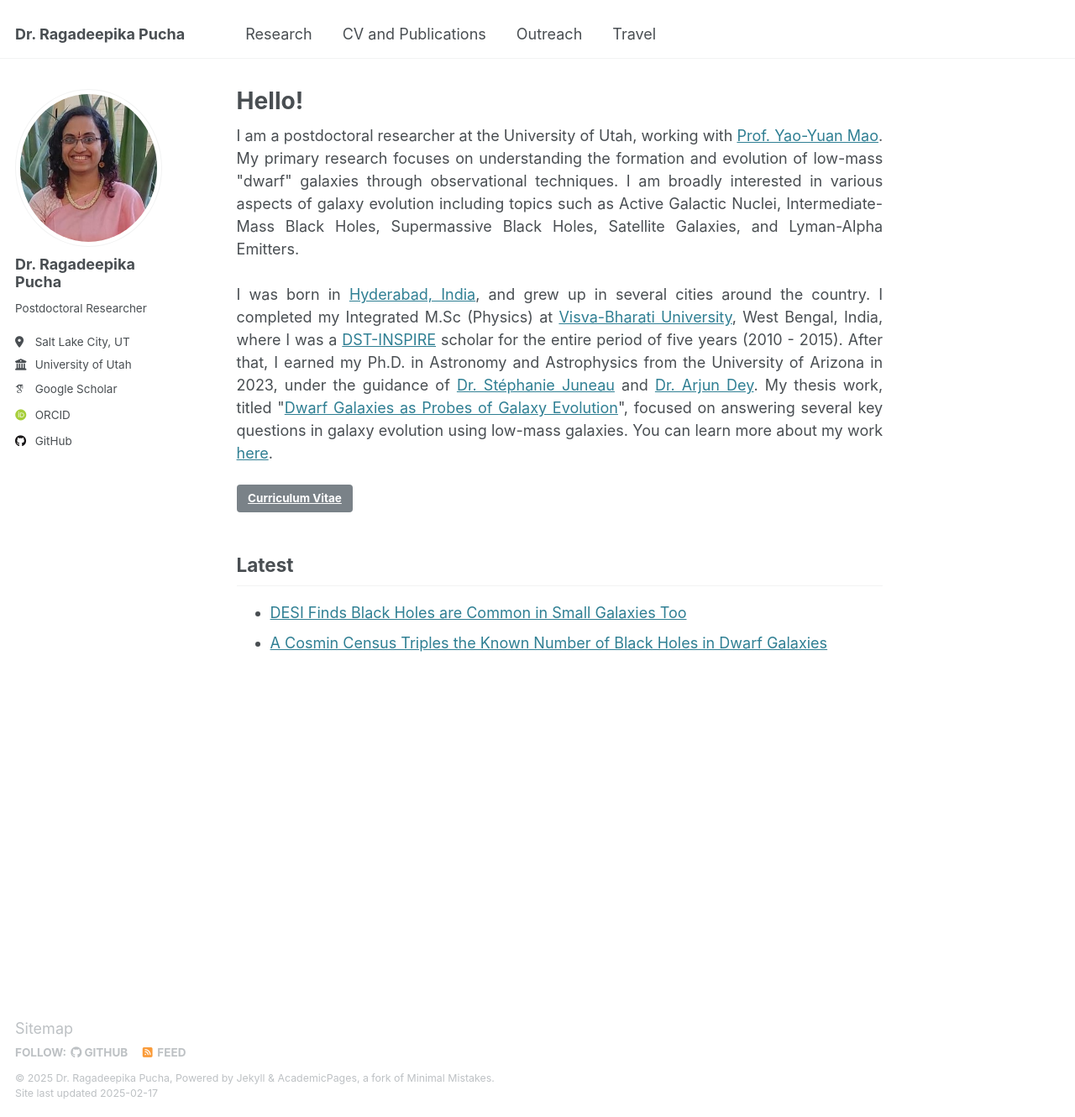
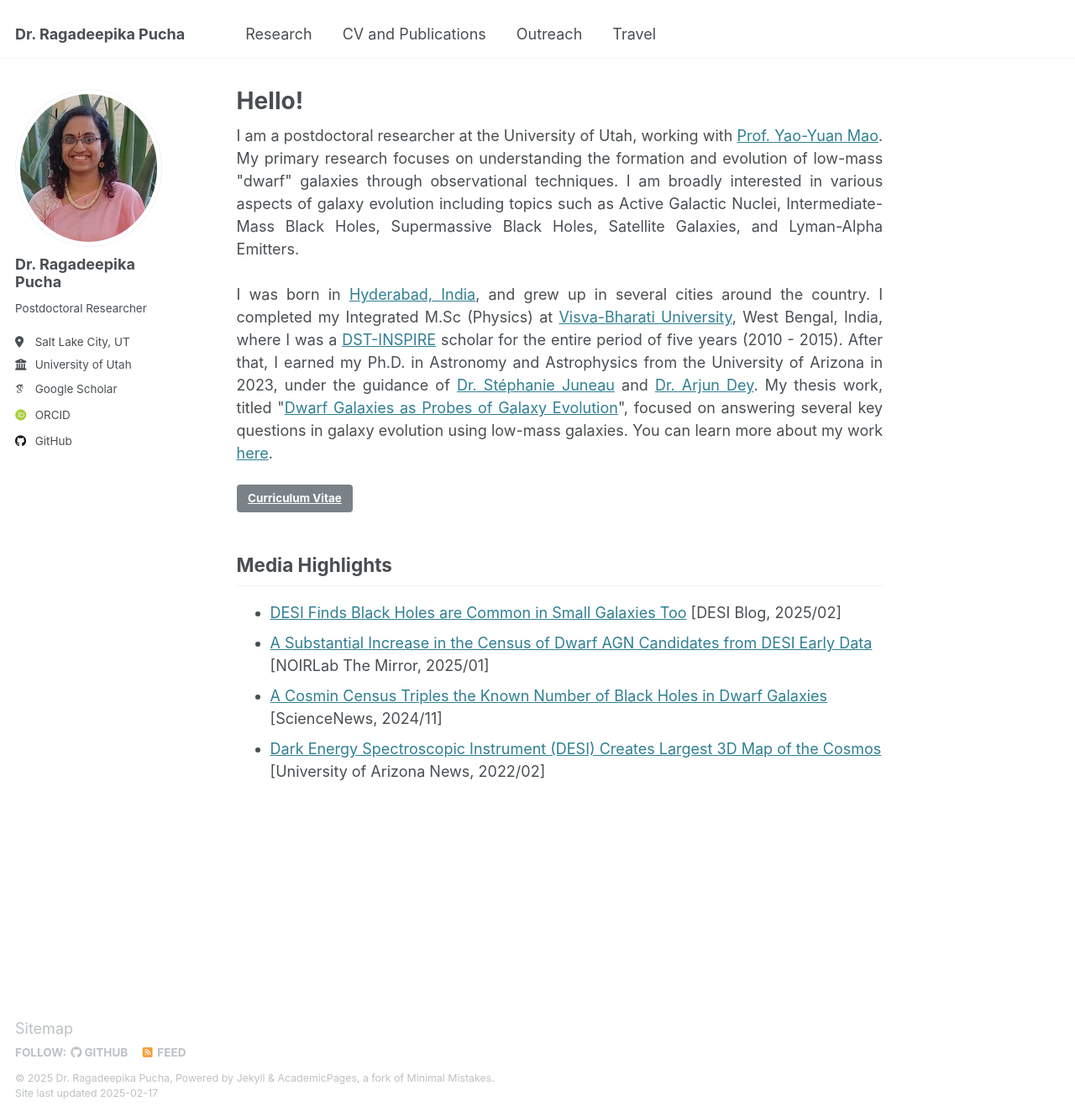
Before and after one commit to Ragadeepika-Pucha/Ragadeepika-Pucha.github.io, a Jekyll site: the page built from _pages/about.md, in a window 1280 px wide and 1330 px high. Shown: the whole window at 84% size. Built offline with Jekyll 4.4.1, drawn with Linux system fonts in a browser that asks for light colours; some web fonts are replaced.

Commit message:
media highlights added

```diff
--- a/_pages/about.md
+++ b/_pages/about.md
@@ -15,7 +15,9 @@ I was born in <a href="https://en.wikipedia.org/wiki/Hyderabad">Hyderabad, India
 
 [Curriculum Vitae](http://ragadeepika-pucha.github.io/files/Pucha_CV.pdf){: .btn .btn-purple}
 
-## Latest
+## Media Highlights
 
-* [DESI Finds Black Holes are Common in Small Galaxies Too](https://www.desi.lbl.gov/2025/02/08/desi-finds-black-holes-are-common-in-small-galaxies-too/)
-* [A Cosmin Census Triples the Known Number of Black Holes in Dwarf Galaxies](https://www.sciencenews.org/article/census-black-holes-dwarf-galaxies)
+* [DESI Finds Black Holes are Common in Small Galaxies Too](https://www.desi.lbl.gov/2025/02/08/desi-finds-black-holes-are-common-in-small-galaxies-too/) [DESI Blog, 2025/02]
+* [A Substantial Increase in the Census of Dwarf AGN Candidates from DESI Early Data](https://ui.adsabs.harvard.edu/abs/2025Mirro...8...10P/abstract) [NOIRLab The Mirror, 2025/01]
+* [A Cosmin Census Triples the Known Number of Black Holes in Dwarf Galaxies](https://www.sciencenews.org/article/census-black-holes-dwarf-galaxies) [ScienceNews, 2024/11]
+* [Dark Energy Spectroscopic Instrument (DESI) Creates Largest 3D Map of the Cosmos](https://news.arizona.edu/news/dark-energy-spectroscopic-instrument-creates-largest-3d-map-cosmos) [University of Arizona News, 2022/02]
```
